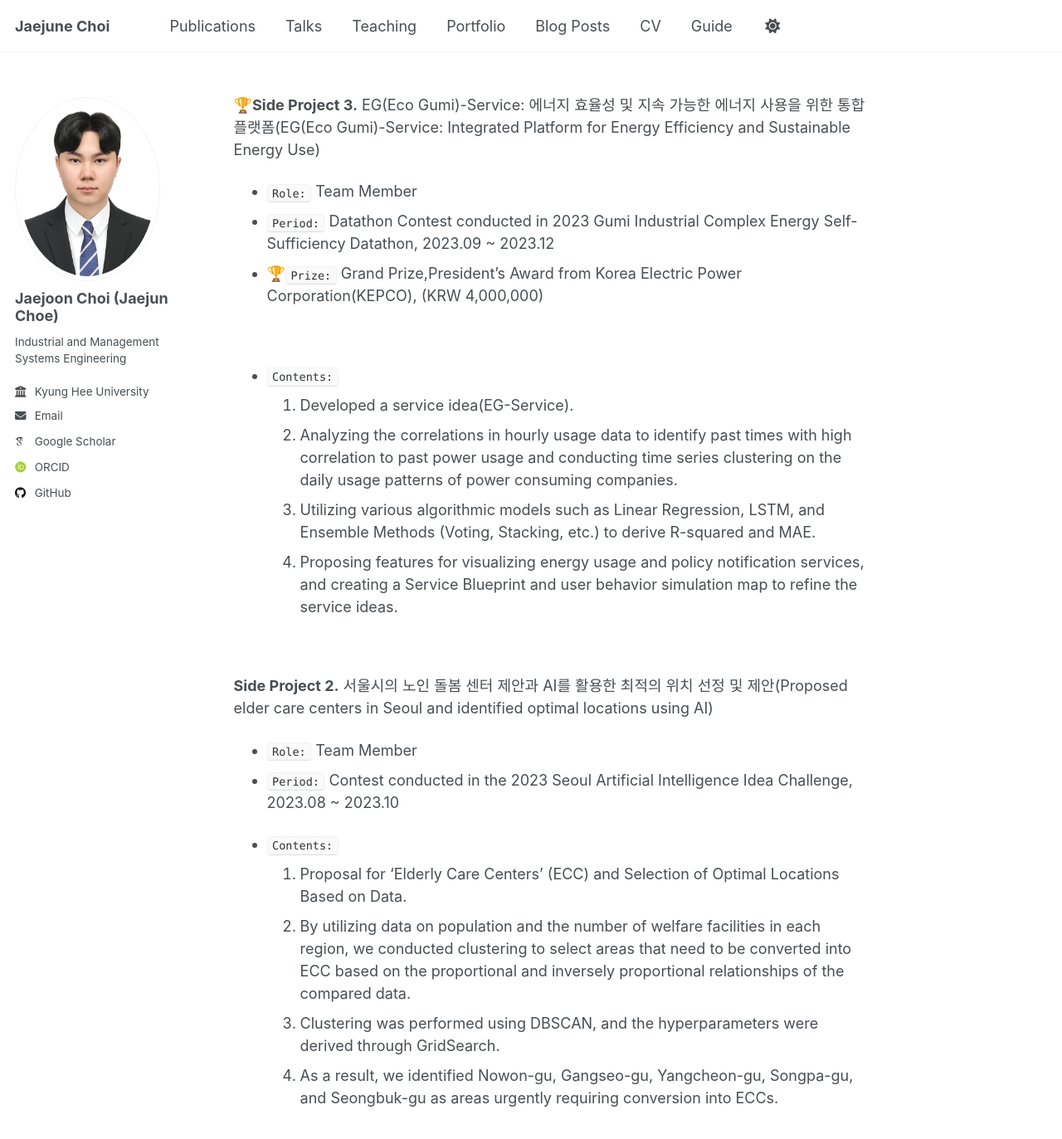
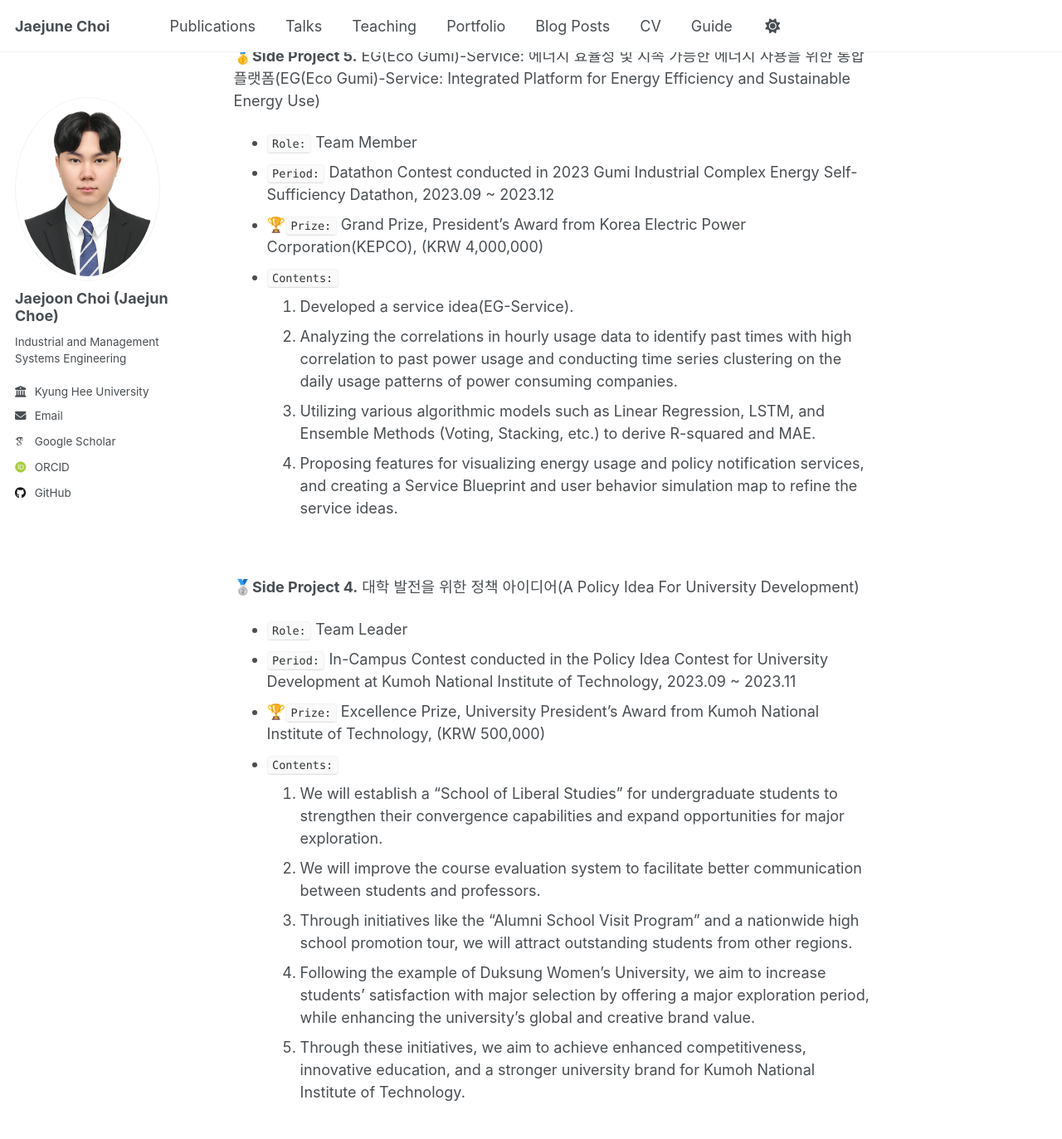
Before and after one commit to jaejunchoe/jaejunchoe.github.io, a Jekyll site: the page built from _pages/about.md, in a window 1280 px wide and 1400 px high, scrolled down 2486 px. Shown: the top 1373 px of the window at 83% size. Built offline with Jekyll 4.4.1, drawn with Linux system fonts in a browser that asks for light colours; some web fonts are replaced; some of the changed text lies outside the part shown.

Commit message:
initial commit

```diff
--- a/_pages/about.md
+++ b/_pages/about.md
@@ -66,12 +66,9 @@ Project Lists & Experiences
 **Side Projects**
 ----
 
-**Side Project 4.** Vision Transformer와 유사도 기반 반도체 혼합 결합 유형 예측(Prediction of Mixed Defect Types in Semiconductors Using Vision Transformer and Similarity-Based Methods)
+**Side Project 6.** Vision Transformer와 유사도 기반 반도체 혼합 결합 유형 예측(Prediction of Mixed Defect Types in Semiconductors Using Vision Transformer and Similarity-Based Methods)
 - `Role:` Individual
-- `Period:` Individual Project conducted in a Capstone Design Lecture under the supervision of Prof. Young-Sil Lee at Kumoh National Institute of Technology, 1st Semester 2024 , 2023.09 ~ 2023.12
-
-<br/>
-
+- `Period:` Individual Project conducted in a Capstone Design Lecture under the supervision of Prof. Young-Sil Lee at Kumoh National Institute of Technology, 1st Semester 2024 , 2024.03 ~ 2024.05
 - `Contents:` <br/>
 1. The goal is to predict dual defect types in data using only single defect data. <br/>
 1. Two models based on Vision Transformers and KNN algorithms were designed, using Euclidean and Gaussian distance calculation methods for
@@ -79,16 +76,12 @@ comparative analysis. <br/>
 1. Prediction of dual defect types involving 'Edge_Loc' showed higher accuracy than previous studies using CNN, but overall performance was not
 satisfactory.  <br/>
 
-
 <br/>
 
-🏆**Side Project 3.** EG(Eco Gumi)-Service: 에너지 효율성 및 지속 가능한 에너지 사용을 위한 통합 플랫폼(EG(Eco Gumi)-Service: Integrated Platform for Energy Efficiency and Sustainable Energy Use)
+🥇**Side Project 5.** EG(Eco Gumi)-Service: 에너지 효율성 및 지속 가능한 에너지 사용을 위한 통합 플랫폼(EG(Eco Gumi)-Service: Integrated Platform for Energy Efficiency and Sustainable Energy Use)
 - `Role:` Team Member
 - `Period:` Datathon Contest conducted in 2023 Gumi Industrial Complex Energy Self-Sufficiency Datathon, 2023.09 ~ 2023.12
-- 🏆`Prize:` Grand Prize,President's Award from Korea Electric Power Corporation(KEPCO), (KRW 4,000,000)
-
-<br/>
-
+- 🏆`Prize:` Grand Prize, President's Award from Korea Electric Power Corporation(KEPCO), (KRW 4,000,000)
 - `Contents:` <br/>
 1. Developed a service idea(EG-Service). <br/>
 1. Analyzing the correlations in hourly usage data to identify past times with high correlation to past power usage and conducting time series clustering on
@@ -97,14 +90,24 @@ the daily usage patterns of power consuming companies. <br/>
 1. Proposing features for visualizing energy usage and policy notification services, and creating a Service Blueprint and user behavior simulation map to
 refine the service ideas.
 
+<br/>
+
+🥈**Side Project 4.** 대학 발전을 위한 정책 아이디어(A Policy Idea For University Development)
+- `Role:` Team Leader
+- `Period:` In-Campus Contest conducted in the Policy Idea Contest for University Development at Kumoh National Institute of Technology, 2023.09 ~ 2023.11
+- 🏆`Prize:` Excellence Prize, University President's Award from Kumoh National Institute of Technology, (KRW 500,000)
+- `Contents:`  <br/>
+1. We will establish a “School of Liberal Studies” for undergraduate students to strengthen their convergence capabilities and expand opportunities for major exploration.  <br/>
+1. We will improve the course evaluation system to facilitate better communication between students and professors.  <br/>
+1. Through initiatives like the “Alumni School Visit Program” and a nationwide high school promotion tour, we will attract outstanding students from other regions.  <br/>
+1. Following the example of Duksung Women’s University, we aim to increase students' satisfaction with major selection by offering a major exploration period, while enhancing the university’s global and creative brand value.  <br/>
+1. Through these initiatives, we aim to achieve enhanced competitiveness, innovative education, and a stronger university brand for Kumoh National Institute of Technology.
 
 <br/>
 
-**Side Project 2.** 서울시의 노인 돌봄 센터 제안과 AI를 활용한 최적의 위치 선정 및 제안(Proposed elder care centers in Seoul and identified optimal locations using AI)
+**Side Project 3.** 서울시의 노인 돌봄 센터 제안과 AI를 활용한 최적의 위치 선정 및 제안(Proposed elder care centers in Seoul and identified optimal locations using AI)
 - `Role:` Team Member
 - `Period:` Contest conducted in the 2023 Seoul Artificial Intelligence Idea Challenge, 2023.08 ~ 2023.10
-
-
 - `Contents:` <br/>
 1. Proposal for 'Elderly Care Centers' (ECC) and Selection of Optimal Locations Based on Data. <br/>
 1. By utilizing data on population and the number of welfare facilities in each region, we conducted clustering to select areas that need to be converted into
@@ -112,17 +115,25 @@ ECC based on the proportional and inversely proportional relationships of the co
 1. Clustering was performed using DBSCAN, and the hyperparameters were derived through GridSearch. <br/>
 1. As a result, we identified Nowon-gu, Gangseo-gu, Yangcheon-gu, Songpa-gu, and Seongbuk-gu as areas urgently requiring conversion into ECCs.
 
-
 <br/>
 
-**Side Project 1.** 2024년 FA(자유계약선수) 자격을 갖춘 KBO 선수들의 연봉 예측(Salary prediction for KBO players eligible for FA (Free Agent) in 2024)
+**Side Project 2.** 2024년 FA(자유계약선수) 자격을 갖춘 KBO 선수들의 연봉 예측(Salary prediction for KBO players eligible for FA (Free Agent) in 2024)
 - `Role:` Team Member & Presenter
 - `Period:` Term project conducted in the Machine Learning Lecture at Kumoh National Institute of Technology, 1st Semester 2023, 2023.05 ~ 2023.06
-
 - `Contents:` <br/>
 1. Collected performance metrics for KBO players who signed FA contracts from 2019 to 2023. <br/>
 1. Analyzed the correlation between performance metrics and salaries for pitchers and batters. <br/>
 1. Created a model using RandomForestRegressor with performance metrics that had a correlation of 0.5 or higher.
+
+<br/>
+
+📄**Side Project 1.** 쇼핑카트의 불편한 점을 해결하는 새로운 아이디어 발굴 및 디자인권 등록(Developing innovative ideas to address the inconveniences of shopping carts and registering design rights)
+- `Role:` Team Member & Presenter
+- `Period:` Term project conducted in the Product·System Design Lecture at Kumoh National Institute of Technology, 1st Semester 2023, 2023.04 ~ 2023.06
+- `Patent:` A Design Right with the Korea Intellectual Property Rights Information Service (KIPRIS) under [KR-Registration No. 3012568290000](https://doi.org/10.8080/3020230035785.M001)
+- `Contents:` <br/>
+1. It was designed so that the front panel can rotate open around a hinge axis while the cart is adjusted to match the height of the checkout counter. <br/>
+1. A holder for a mobile phone and beverage container was added to the handle, and the front panel can be opened and closed by rotating around the hinge axis for easy access to items. Additionally, a height-adjustment function was included by using a hydraulic lever to vary the distance between the wheels. <br/>
 
 
 
```
